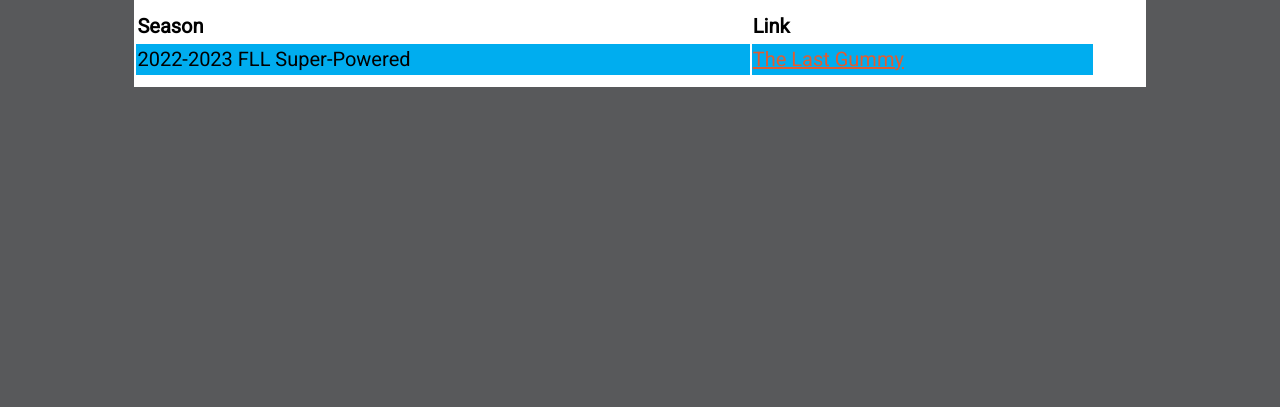
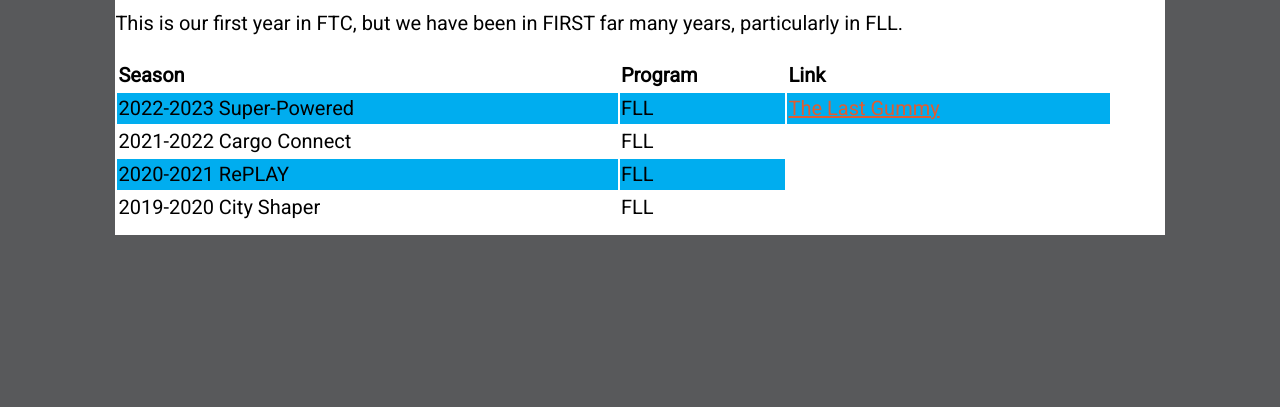
Before and after one commit to Techno-Tumbleweeds/home, a plain HTML site: page Past Seasons.html in a window 1280 px wide. Shown: the part 393-800 px from the top of the page. Drawn offline with Linux system fonts and the light colour scheme.

Commit message:
past season update

```diff
--- a/Past Seasons.html
+++ b/Past Seasons.html
@@ -16,14 +16,31 @@
     <div class="middle">
         <section>
             <h1>Our Past Seasons</h1>
+
+            <p>This is our first year in FTC, but we have been in FIRST far many years, particularly in FLL.</p>
             <table style="width:95%">
                 <tr>
                         <th>Season</th>
+                        <th>Program</th>
                         <th>Link</th>
                 </tr>
                 <tr>
-                    <td>2022-2023 FLL Super-Powered</td>
+                    <td>2022-2023 Super-Powered</td>
+                    <td>FLL</td>
                     <td><a href="https://sites.google.com/view/the-last-gummy">The Last Gummy</a></td>
+                </tr>
+
+                <tr>
+                    <td>2021-2022 Cargo Connect</td>
+                    <td>FLL</td>
+                </tr>
+                <tr>
+                    <td>2020-2021 RePLAY</td>
+                    <td>FLL</td>
+                </tr>
+                <tr>
+                    <td>2019-2020 City Shaper</td>
+                    <td>FLL</td>
                 </tr>
             </table>
         </section>
--- a/stylesheet.css
+++ b/stylesheet.css
@@ -6,7 +6,7 @@ body {
   }
 
 .middle {
-   width: 80%;
+   width: 83%;
    margin: auto;
    background: rgb(255, 255, 255);
 }
```
